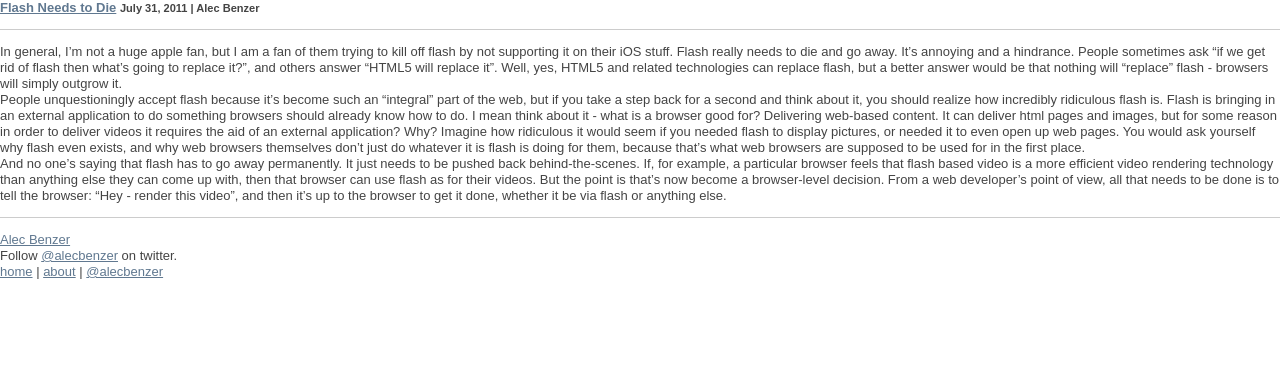
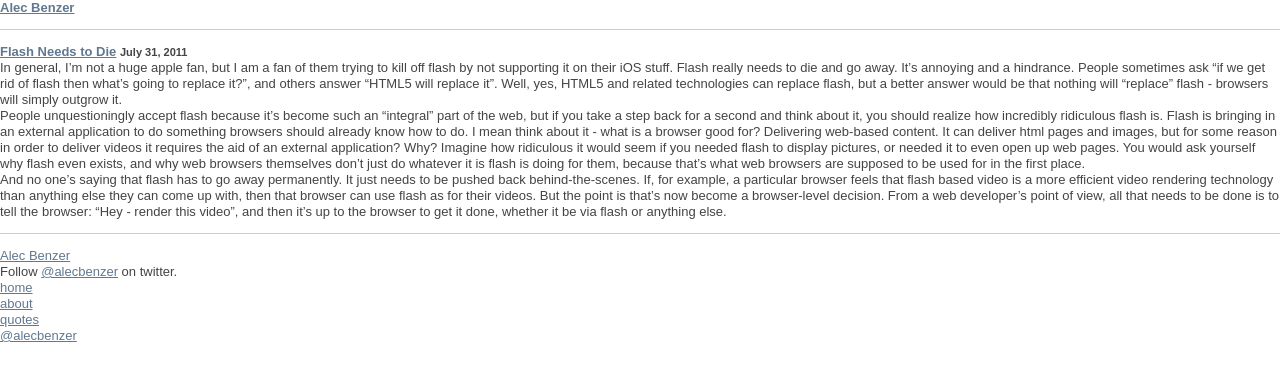
Before and after one commit to AlecBenzer/alecbenzer.github.com, a Jekyll site: the page built from _posts/2011-07-31-flash-needs-to-die.md, in a window 1280 px wide. Shown: the top 381 px of the page. Built offline with Jekyll 4.4.1, drawn with Linux system fonts in a browser that asks for light colours.

Commit message:
minor layout change

```diff
--- a/_includes/bio.html
+++ b/_includes/bio.html
@@ -10,5 +10,8 @@
   </p>
 </div>-->
 <p id="info">
-<a href="/">home</a> | <a href="/about">about</a> | <a href="http://twitter.com/alecbenzer">@alecbenzer</a>
+<a href="/">home</a><br />
+<a href="/about">about</a><br />
+<a href="http://quotes.alecbenzer.com">quotes</a> <br />
+<a href="http://twitter.com/alecbenzer">@alecbenzer</a>
 </p>
--- a/_layouts/post.html
+++ b/_layouts/post.html
@@ -5,14 +5,16 @@
     <div id="container">
       <div id="content">
         <h1>
-          <a href="{{page.url}}">{{ page.title }}</a>
-          <small class="date">{{ page.date | date:"%B %-d, %Y" }} | Alec Benzer</small>
+          <div class="name"><a href="/">Alec Benzer</a></div>
         </h1>
         <hr />
+        <h1>
+          <a href="{{page.url}}">{{ page.title }}</a>
+          <small class="date">{{ page.date | date:"%B %-d, %Y" }}</small>
+        </h1>
         {{ content }}
       {% include footer.html %}
       {% include bio.html %}
-      <!--<div id="back_to_index"><a href="/">&larr; home</a></div>-->
     </div>
   </body>
 </html>
```
